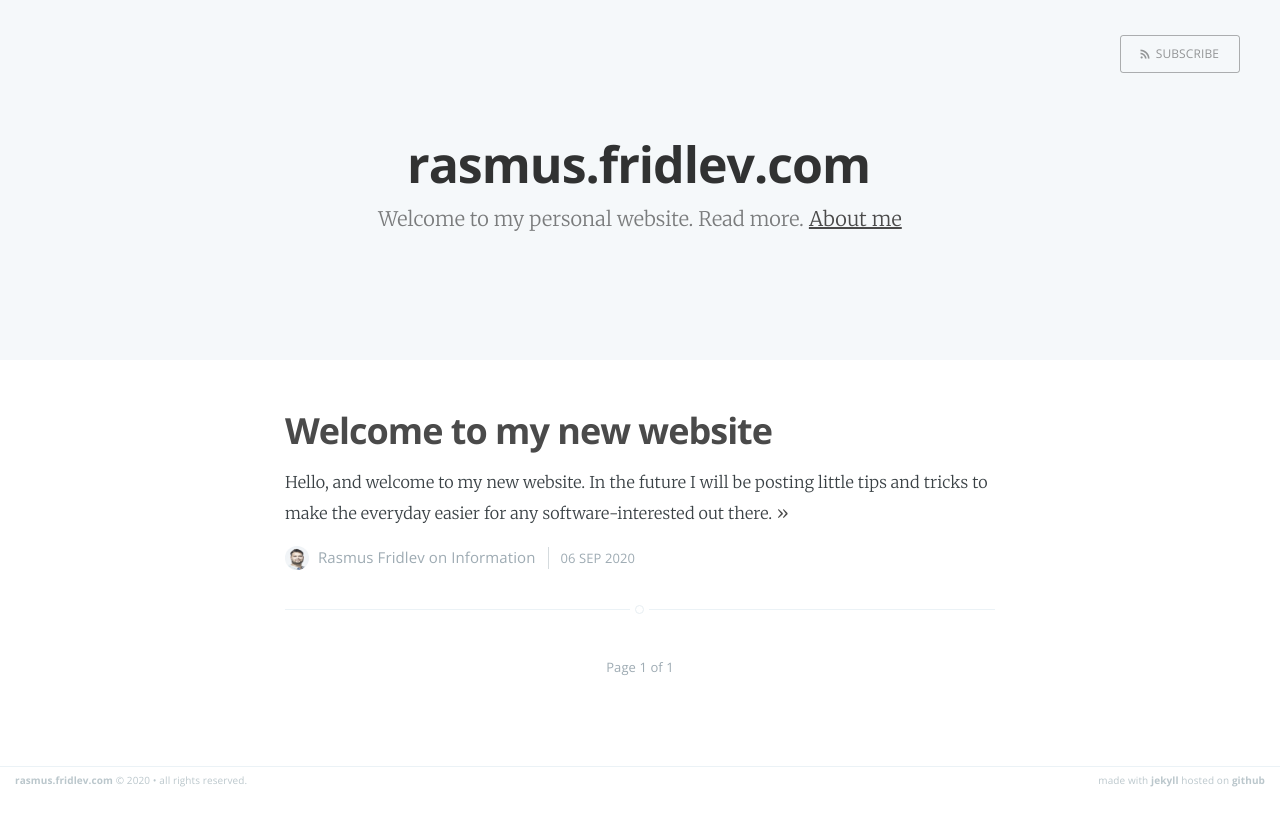
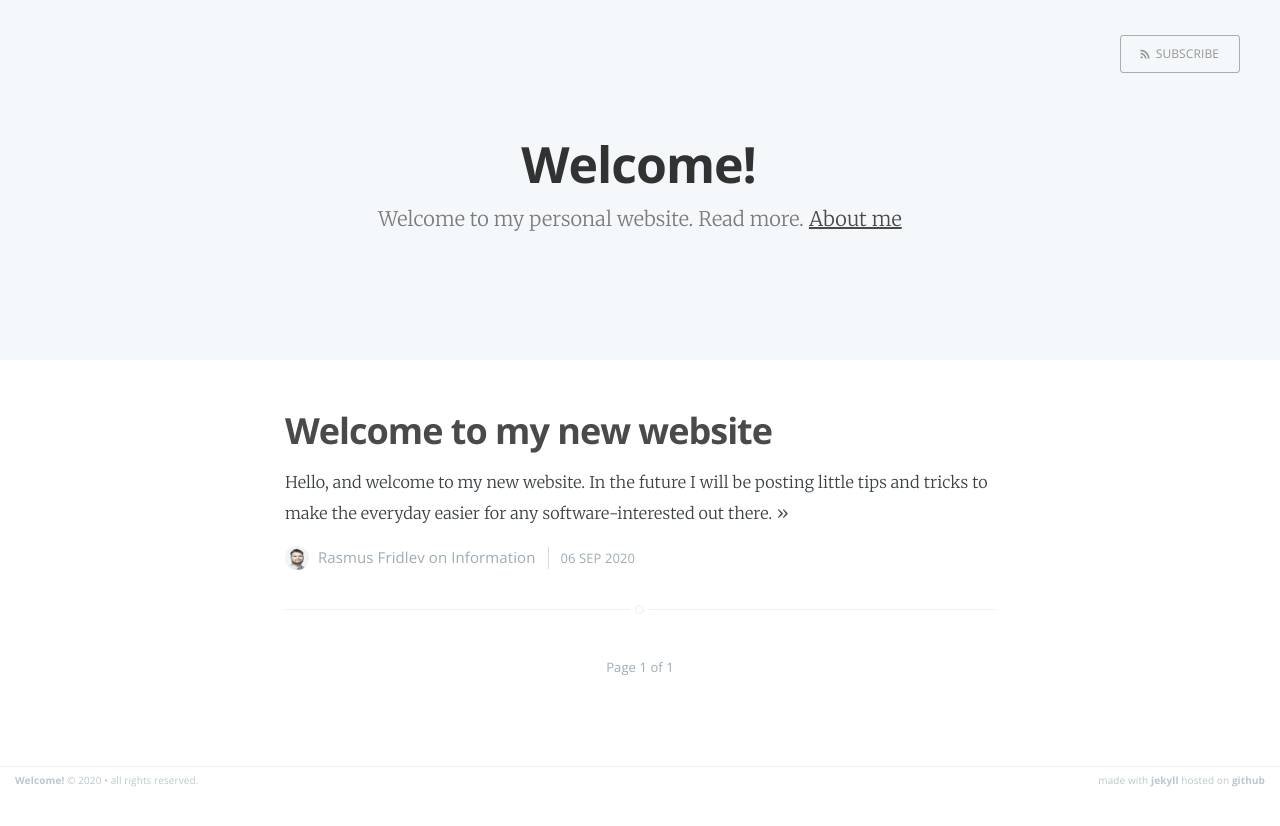
Before and after one commit to fridlev/fridlev.com, a Jekyll site: the page built from index.html, in a window 1280 px wide. Shown: the top 826 px of the page. Built offline with Jekyll 4.4.1, drawn with Linux system fonts in a browser that asks for light colours; the list of posts is cut into pages by our own code.

Commit message:
Update _config.yml

```diff
--- a/_config.yml
+++ b/_config.yml
@@ -1,4 +1,4 @@
-name: rasmus.fridlev.com
+name: Welcome!
 description: Welcome to my personal website. Read more
 meta_description: "My personal website hosted on GitHub"
 
```
